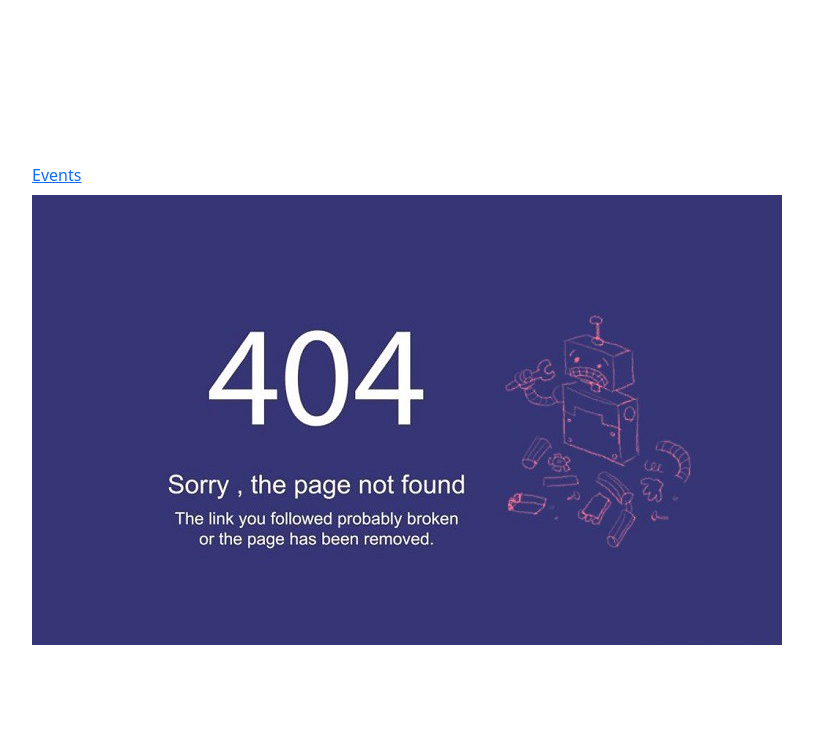
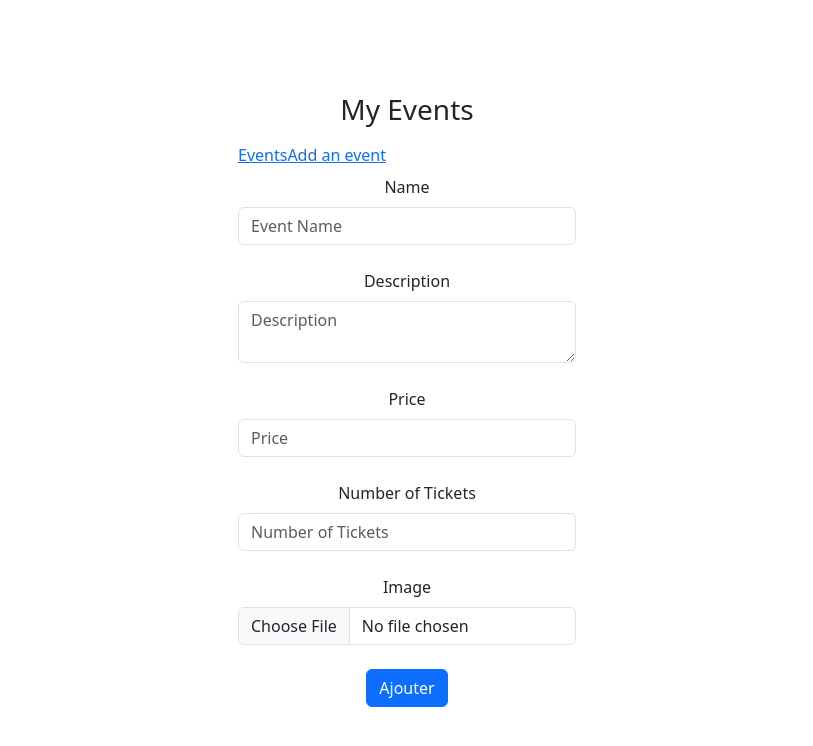
Before and after one commit to hechmi10/atelier-2-react-jaidene_hachemi, a React (Vite) app: page /addEvent in a window 1280 px wide. Shown: the top 746 px of the page, without its empty margins (233-1046 px from the left). Built offline with nearby package versions, Linux system fonts and the light colour scheme.

Commit message:
Terminer l'atelier 3

```diff
--- a/package.json
+++ b/package.json
@@ -10,12 +10,15 @@
     "preview": "vite preview"
   },
   "dependencies": {
+    "@hookform/resolvers": "^4.1.2",
     "axios": "^1.7.9",
     "bootstrap": "^5.3.3",
     "react": "^19.0.0",
     "react-bootstrap": "^2.10.9",
     "react-dom": "^19.0.0",
-    "react-router-dom": "^7.1.5"
+    "react-hook-form": "^7.54.2",
+    "react-router-dom": "^7.1.5",
+    "zod": "^3.24.2"
   },
   "devDependencies": {
     "@eslint/js": "^9.19.0",
--- a/src/App.jsx
+++ b/src/App.jsx
@@ -7,6 +7,8 @@ import React, { Suspense } from 'react'
 function App() {
   const Events=React.lazy(()=>import('./Components/Events'));
   const EventDetails=React.lazy(()=>import('./Components/EventDetails'))
+  const AddEvent=React.lazy(()=>import('./Components/AddEvent'))
+  const UpdateEvent=React.lazy(()=>import('./Components/UpdateEvent'))
 
   return (
     <>
@@ -15,6 +17,8 @@ function App() {
       <Routes>
         <Route path="/" element={<Events/>}/>
         <Route path="/details/:name" element={<EventDetails/>}/>
+        <Route path="/addEvent" element={<AddEvent/>}/>
+        <Route path="/updateEvent/:id" element={<UpdateEvent/>}/>
         <Route path="*" element={<NotFound/>}/>
       </Routes>
       </Suspense>
--- /dev/null
+++ b/src/Components/AddEvent.jsx
@@ -0,0 +1,40 @@
+import {useForm} from 'react-hook-form'
+import { addEvent } from '../services/api';
+import {zodResolver} from '@hookform/resolvers/zod'
+import {z} from 'zod'
+const eventSchema=z.object({
+    name:z.string().min(3,"C'est moins de 3 caractères"),
+    description:z.string().min(10,"C'est moins de 10 caractères"),
+    price:z.number().gte(1,"Required price").lte(1000,"Max price passed"),
+    nbTickets:z.number().gte(1,"Required number of tickets").lte(100,"Max tickets passed"),
+    img:z.number().max(50,"Taille dépassée")
+})
+
+function AddEvent(){
+    const {register,handleSubmit,reset,formState:{errors}}=useForm({resolver:zodResolver(eventSchema)});
+    const onSubmit=async (data)=>{
+        await addEvent(data);
+        reset();
+    }
+    return(
+        <form className='form-group' onSubmit={handleSubmit(onSubmit)}>
+            <label className='form-label'>Name</label><br/>
+            <input className='form-control' {...register('name')} placeholder="Event Name" required /><br/>
+            {errors.name &&<p style={{color:'red'}}>{errors.name.message}</p>}
+            <label className='form-label'>Description</label><br/>
+            <textarea className='form-control' {...register('description')} placeholder="Description" required /><br/>
+            {errors.description &&<p style={{color:'red'}}>{errors.description.message}</p>}
+            <label className='form-label'>Price</label><br/>
+            <input type='number' className='form-control' {...register('price')} placeholder="Price" required /><br/>
+            {errors.price &&<p style={{color:'red'}}>{errors.price.message}</p>}
+            <label className='form-label'>Number of Tickets</label><br/>
+            <input type='number' className='form-control' {...register('nbTickets')} placeholder="Number of Tickets" required /><br/>
+            {errors.nbTickets &&<p style={{color:'red'}}>{errors.nbTickets.message}</p>}
+            <label className='form-label'>Image</label><br/>
+            <input type='file' className='form-control' {...register('img')} placeholder="Image" required /><br/>
+            {errors.img &&<p style={{color:'red'}}>{errors.img.message}</p>}
+            <button className='btn btn-primary' type="submit">Ajouter</button><br/>
+        </form>
+    )
+}
+export default AddEvent
--- a/src/Components/Event.jsx
+++ b/src/Components/Event.jsx
@@ -2,9 +2,10 @@ import PropTypes from 'prop-types'
 import { useState } from 'react'
 import { Alert, Button } from 'react-bootstrap';
 import { NavLink } from 'react-router-dom';
+import { deleteEvent } from '../services/api';
 
 function Event(props){
-    let {name,img,price,nbTickets,nbParticipants,like}=props
+    let {id,name,img,price,nbTickets,nbParticipants,like}=props
     let [tickets,setTickets]=useState(nbTickets);
     let [participants,setParticipants]=useState(nbParticipants)
     let [image,setImage]=useState(img);
@@ -24,9 +25,11 @@ function Event(props){
         setLiker(!liker)
         console.log(liker)
     }
+    const onEventDelete=async ()=>{
+        await deleteEvent(id);
+    }
     return(
         <>
-        <Alert onDurationChange={3}>Hey welcome to Engineer School Events</Alert>
         <div className="card">
             <div className="row">
                 <div className="col">
@@ -37,7 +40,8 @@ function Event(props){
                     <p>Number of Participants:{participants}</p>
                     <Button disabled={0} onClick={buy}>Book an event</Button>
                     <Button onClick={likeEvent}>{likeEvent?"Like":"Dislike"}</Button>
-                    <Button className='btn btn-success'>Update</Button>
+                    <Button className='btn btn-success'><NavLink to={`/updateEvent/${id}`} className={({isActive})=>(isActive?"active":"")}>Update</NavLink></Button>
+                    <Button onClick={onEventDelete} className='btn btn-danger'>Delete</Button>
                 </div>
             </div>
         </div>
@@ -46,6 +50,7 @@ function Event(props){
 }
 
 Event.propTypes={
+    id:PropTypes.string.isRequired,
     name:PropTypes.string.isRequired,
     description:PropTypes.string.isRequired,
     img:PropTypes.string.isRequired,
--- a/src/Components/EventDetails.jsx
+++ b/src/Components/EventDetails.jsx
@@ -1,10 +1,12 @@
 import { useParams } from 'react-router-dom';
-import events from '../api/db.json'
+import db from '../api/db.json';
 function EventDetails(){
     const {name}=useParams();
-
-    const event=events[name];
-
+    const events=db.events;
+    const event=events.find((event) => event.name === name)
+    if(!event){
+        alert("Event does not exist");
+    }
     return(
         <div className="container">
         <img src={event.img} alt={event.name}/>
--- a/src/Components/Events.jsx
+++ b/src/Components/Events.jsx
@@ -1,22 +1,23 @@
 import Event from './Event'
 import{getallEvents} from '../services/api'
+import { Alert } from 'react-bootstrap';
 import{useEffect, useState} from 'react';
 function Events(){
    const[eventList,setEventList]=useState([]);
    useEffect(()=>{
       const getAllEvents=async ()=>{
-         const data=await getallEvents();
-         setEventList(Array.isArray(data) ? data : []);
+         const data = await getallEvents();
+         setEventList(data);
       };
       getAllEvents();
    },[]);
 
    return(
       <div className="container">
-         {eventList.map((event,index)=>(
-            <>
-         <Event key={index} img={event.img} name={event.name} description={event.description} price={event.price} nbTickets={event.nbTickets} nbParticipants={event.nbParticipants}/>
-         </>
+         <Alert onDurationChange={3}>Hey welcome to Engineer School Events</Alert>
+         {eventList.map((event)=>(
+         <Event key={event.id} img={event.img} name={event.name} description={event.description} price={event.price} nbTickets={event.nbTickets} nbParticipants={event.nbParticipants}/>
+
       ))
 
       }
--- a/src/Components/NavBar.jsx
+++ b/src/Components/NavBar.jsx
@@ -3,12 +3,17 @@ import {NavLink} from "react-router-dom"
 
 function NavigationBar(){
     return(
-
+        <>
+        <h3>My Events</h3>
         <Navbar>
          <NavLink to="/" className={({isActive})=>(isActive ? "active":"")}>
             Events
          </NavLink>
+         <NavLink to="/addEvent" className={({isActive})=>(isActive ? "active":"")}>
+            Add an event
+         </NavLink>
          </Navbar>
+         </>
 
     )
 }
--- /dev/null
+++ b/src/Components/UpdateEvent.jsx
@@ -0,0 +1,33 @@
+import {useForm} from 'react-hook-form'
+import { editEvent } from '../services/api';
+import { useParams } from 'react-router-dom';
+import { z } from 'zod'
+
+const eventSchema=z.object({
+
+})
+
+function UpdateEvent(){
+    const {id}=useParams()
+    const {register,handleSubmit,reset}=useForm();
+    const onSubmit=async (data)=>{
+        await editEvent(id,data);
+        reset();
+    }
+    return(
+        <form className='form-group' onSubmit={handleSubmit(onSubmit)}>
+            <label className='form-label'>Name</label><br/>
+            <input className='form-control' {...register('name')} placeholder="Event Name" required /><br/>
+            <label className='form-label'>Description</label><br/>
+            <textarea className='form-control' {...register('description')} placeholder="Description" required /><br/>
+            <label className='form-label'>Price</label><br/>
+            <input type='number' className='form-control' {...register('price')} placeholder="Price" required /><br/>
+            <label className='form-label'>Number of Tickets</label><br/>
+            <input type='number' className='form-control' {...register('nbTickets')} placeholder="Number of Tickets" required /><br/>
+            <label className='form-label'>Image</label><br/>
+            <input type='file' className='form-control' {...register('img')} placeholder="Image" required /><br/>
+            <button className='btn btn-primary' type="submit">Ajouter</button><br/>
+        </form>
+    )
+}
+export default UpdateEvent
--- a/src/api/db.json
+++ b/src/api/db.json
@@ -1,32 +1,54 @@
-{"events":[
+{
+  "events": [
     {
-        "id":1,
-        "name":"ENIMRobots",
-        "description":"ENIMRobots",
-        "img":"../images/event1.jpg",
-        "price":30,
-        "nbTickets":10,
-        "nbParticipants":10,
-        "like":false
+      "id": "1",
+      "name": "ENIMRobots",
+      "description": "ENIMRobots",
+      "img": "../images/event1.jpg",
+      "price": 30,
+      "nbTickets": 10,
+      "nbParticipants": 10,
+      "like": false
     },
     {
-        "id":2,
-        "name":"ENISO Integration Week",
-        "description":"ENISO Integration Week",
-        "img":"../images/event2.jpg",
-        "price":15,
-        "nbTickets":4,
-        "nbParticipants":30,
-        "like":false
+      "id": "2",
+      "name": "ENISO Integration Week",
+      "description": "ENISO Integration Week",
+      "img": "../images/event2.jpg",
+      "price": 15,
+      "nbTickets": 4,
+      "nbParticipants": 30,
+      "like": false
     },
     {
-        "id":3,
-        "name":"RoboCup ENSI",
-        "description":"RoboCup ENSI",
-        "img":"../images/event3.jpg",
-        "price":7,
-        "nbTickets":20,
-        "nbParticipants":35,
-        "like":false
+      "id": "3",
+      "name": "RoboCup ENSI",
+      "description": "RoboCup ENSI",
+      "img": "../images/event3.jpg",
+      "price": 7,
+      "nbTickets": 20,
+      "nbParticipants": 35,
+      "like": false
+    },
+    {
+      "id": "92db",
+      "name": "Ensi Robocup 2017",
+      "description": "Ensi Robocup 2017",
+      "price": "10",
+      "nbTickets": "34",
+      "img": {
+        "0": {}
+      }
+    },
+    {
+      "id": "0f81",
+      "name": "Ensi Robocup 2017",
+      "description": "Ensi Robocup 2017",
+      "price": "10",
+      "nbTickets": "33",
+      "img": {
+        "0": {}
+      }
     }
-]}
+  ]
+}
--- a/src/services/api.js
+++ b/src/services/api.js
@@ -1,14 +1,17 @@
 import axios from "axios";
-const url = "http://localhost:3001/";
+const url = "http://localhost:3001/events";
 export const getallEvents = async () => {
-return await axios.get(`${url}`);
+return (await axios.get(url)).data;
 };
+export const getEventById= async(id)=>{
+    return (await axios.get(`${url}/${id}`)).data;
+}
 export const addEvent = async (event) => {
-return await axios.post(url, event);
+return (await axios.post(url, event)).data;
 };
 export const editEvent = async (id, event) => {
-return await axios.put(`${url}/${id}`, event);
+return (await axios.put(`${url}/${id}`, event)).data;
 };
 export const deleteEvent = async (id) => {
-return await axios.delete(`${url}/${id}`);
+return (await axios.delete(`${url}/${id}`)).data;
 };
```
Also changed, not shown: 2 other files (tests, documents, lock files or other folders).
